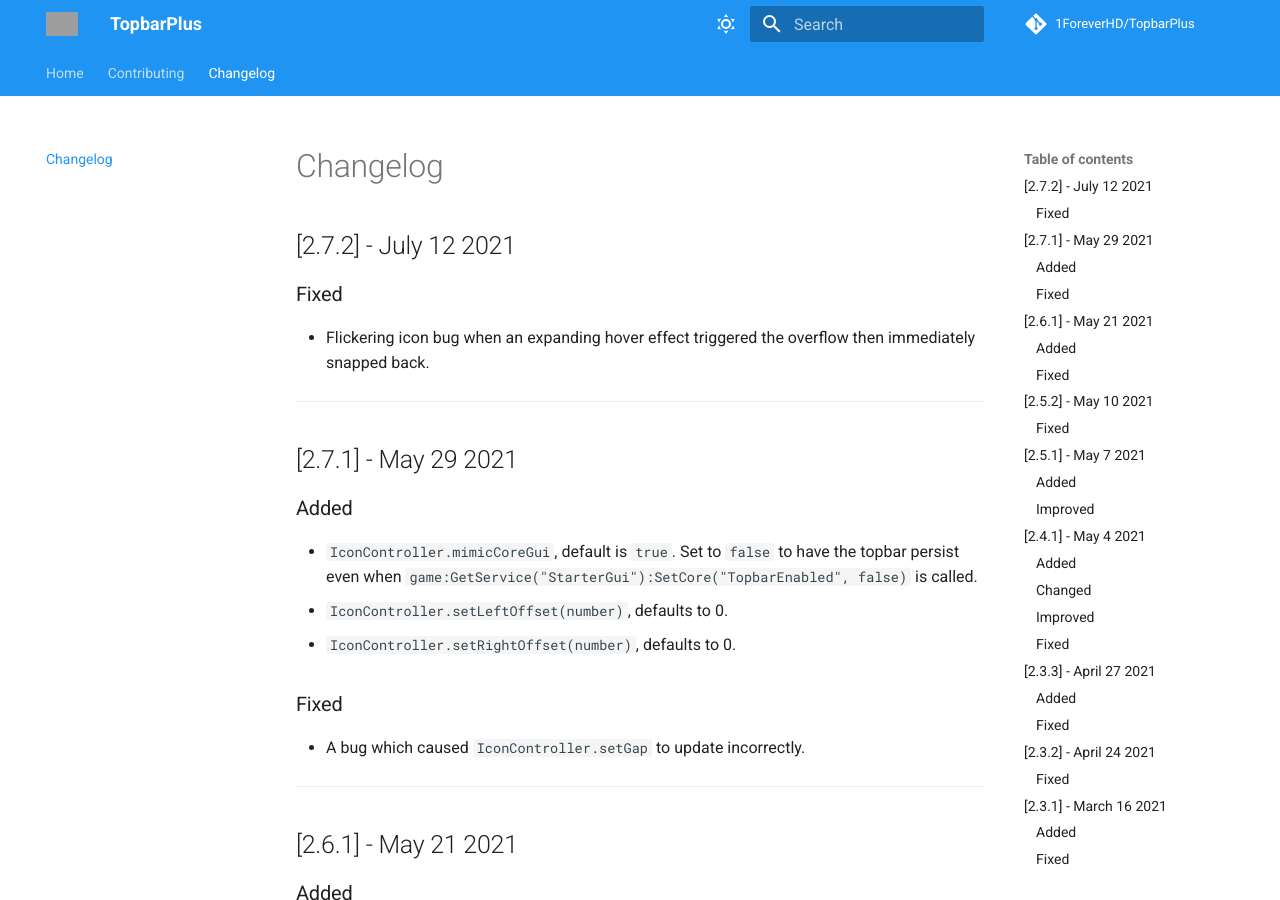
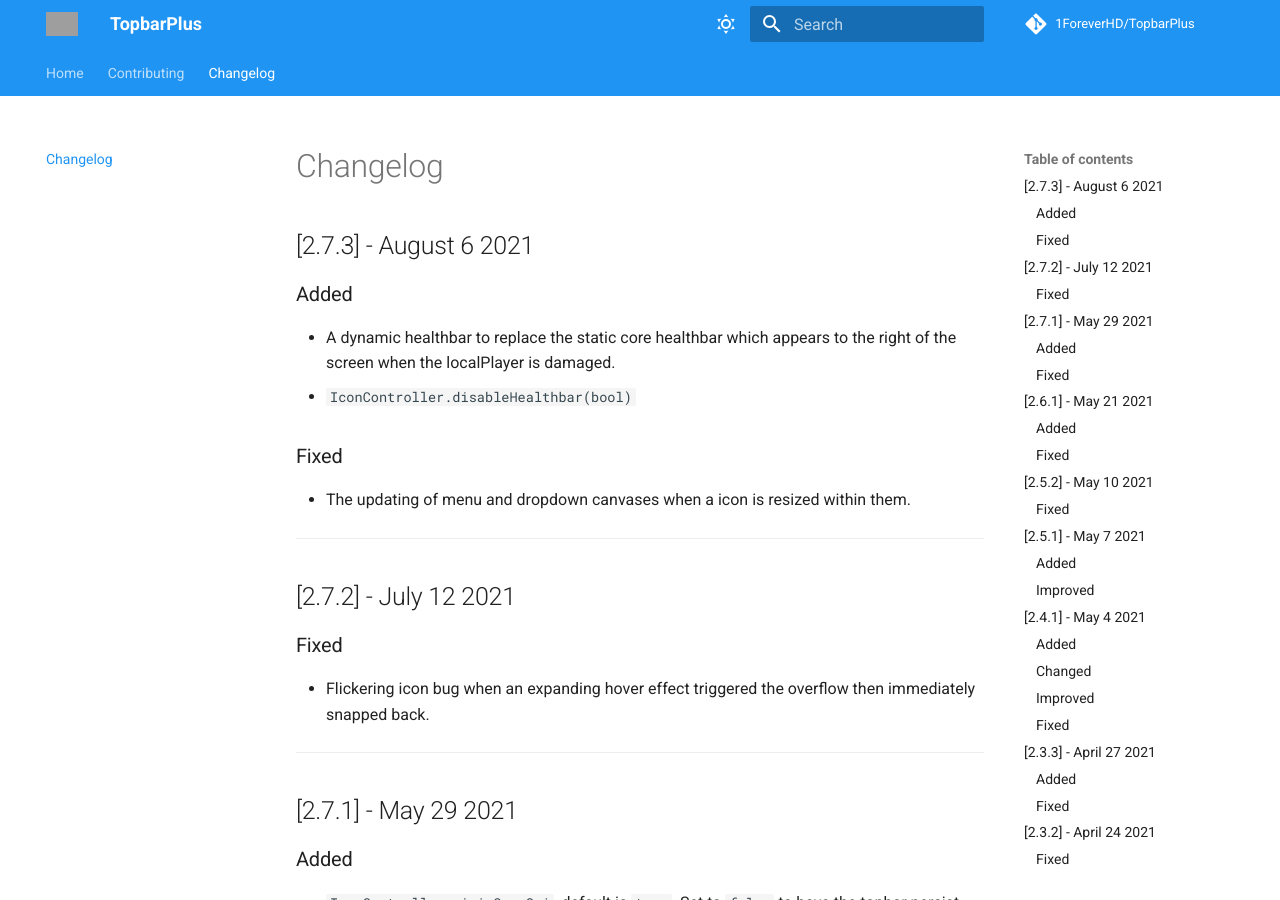
Before and after one commit to 1ForeverHD/TopbarPlus, an MkDocs documentation site: the page built from docs/changelog.md, in a window 1280 px wide and 900 px high. Built offline with MkDocs 1.6.1 and Material for MkDocs 9.7.7, drawn with Linux system fonts in a browser that asks for light colours; comment, search, counter and statistics services are not loaded; grey boxes are pictures that could not be loaded.

Commit message:
Added dynamic healthbar, IconController.disableHealthbar() and fixed size changes within dropdowns and menus

```diff
--- a/docs/changelog.md
+++ b/docs/changelog.md
@@ -1,3 +1,14 @@
+## [2.7.3] - August 6 2021
+### Added
+- A dynamic healthbar to replace the static core healthbar which appears to the right of the screen when the localPlayer is damaged.
+- ``IconController.disableHealthbar(bool)``
+
+### Fixed
+- The updating of menu and dropdown canvases when a icon is resized within them.
+
+
+
+--------
 ## [2.7.2] - July 12 2021
 ### Fixed
 - Flickering icon bug when an expanding hover effect triggered the overflow then immediately snapped back.
```
Also changed, not shown: 3 other files.
